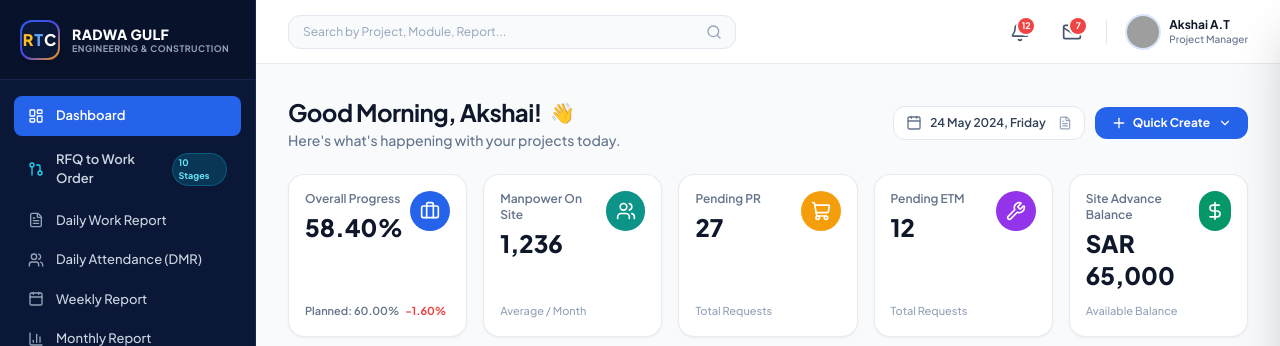
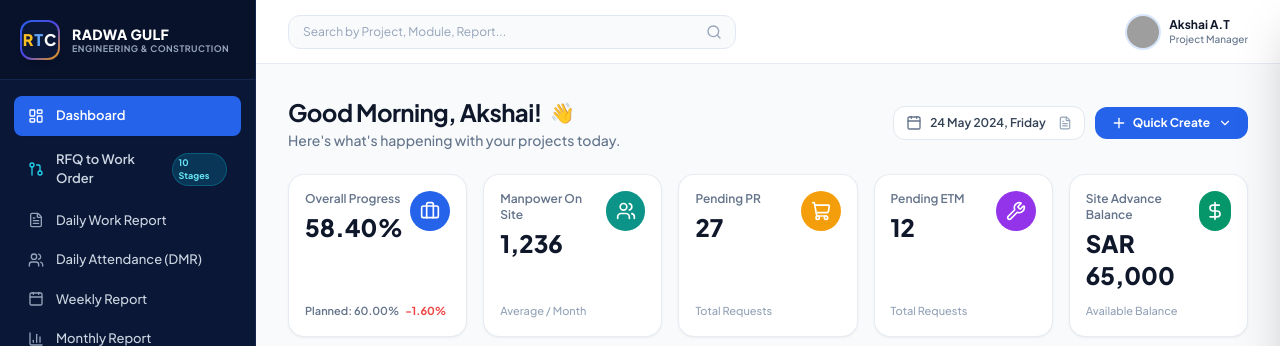
Before and after one commit to sonamolcm/radwa, a Django app: page /dashboard/ in a window 1280 px wide. Shown: the top 346 px of the page. Run offline with Django 5.2, Linux system fonts and the light colour scheme; data that the repository does not hold is empty; some libraries are stand-ins or nearby versions; grey boxes are pictures that could not be loaded.

Commit message:
Remove notification bell (12) and message envelope (7) icons from header

```diff
--- a/radwa/templates/core/radwa_dashboard.html
+++ b/radwa/templates/core/radwa_dashboard.html
@@ -289,23 +289,8 @@
                 </div>
             </div>
 
-            <!-- Right Header Icons & Profile -->
+            <!-- Right Header Profile -->
             <div class="flex items-center gap-3 sm:gap-4 shrink-0">
-                <!-- Notifications Bell -->
-                <button type="button" onclick="toggleNotificationDrawer()" class="relative p-2 rounded-full text-slate-600 hover:text-slate-900 hover:bg-slate-100 transition" title="Notifications">
-                    <i data-lucide="bell" class="w-5 h-5"></i>
-                    <span class="absolute top-1 right-1 w-4 h-4 rounded-full bg-red-500 text-white font-bold text-[9px] flex items-center justify-center ring-2 ring-white">12</span>
-                </button>
-
-                <!-- Messages Envelope -->
-                <button type="button" onclick="showToast('You have 7 unread field messages.');" class="relative p-2 rounded-full text-slate-600 hover:text-slate-900 hover:bg-slate-100 transition" title="Messages">
-                    <i data-lucide="mail" class="w-5 h-5"></i>
-                    <span class="absolute top-1 right-1 w-4 h-4 rounded-full bg-red-500 text-white font-bold text-[9px] flex items-center justify-center ring-2 ring-white">7</span>
-                </button>
-
-                <!-- Separator -->
-                <div class="h-6 w-px bg-slate-200 hidden sm:block"></div>
-
                 <!-- User Profile Pill -->
                 <a href="{% url 'core:menu' %}" class="flex items-center gap-2.5 pl-1 group" title="Return to ERP Hub">
                     <div class="w-8 h-8 rounded-full overflow-hidden bg-slate-200 ring-2 ring-blue-500/20 shrink-0">
```
Also changed, not shown: templates/core/radwa_dashboard.html (+1 -16 lines).
